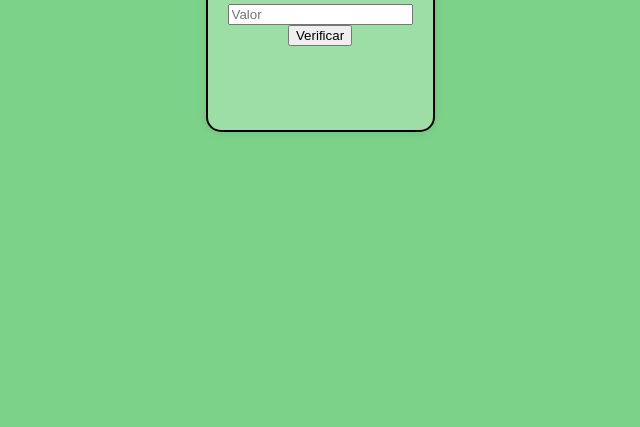
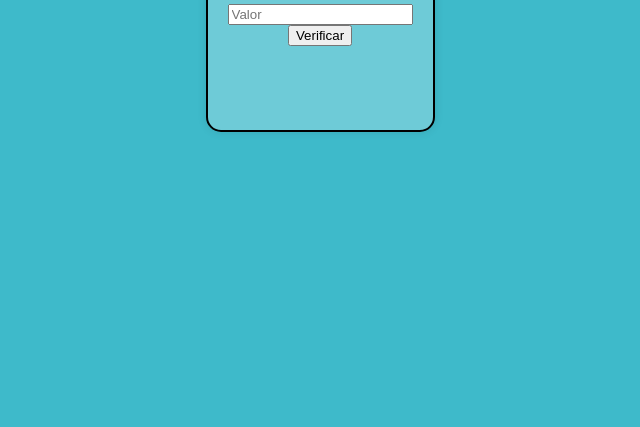
Before and after one commit to PedroMTC/AlphaEdTECH, a plain HTML site: page aula 4/Letra C/index.html in a window 1280 px wide. Shown: the part 373-800 px from the top of the page, without its empty margins (320-960 px from the left). Drawn offline with Linux system fonts and the light colour scheme.

Commit message:
change color :p

```diff
--- a/aula 4/Letra C/index.css
+++ b/aula 4/Letra C/index.css
@@ -4,7 +4,7 @@ html, body {
   display: flex;
   justify-content: center;
   align-items: center;
-  background-color: #7dd289;
+  background-color: #3ebaca;
 }
 
 #form {
```
